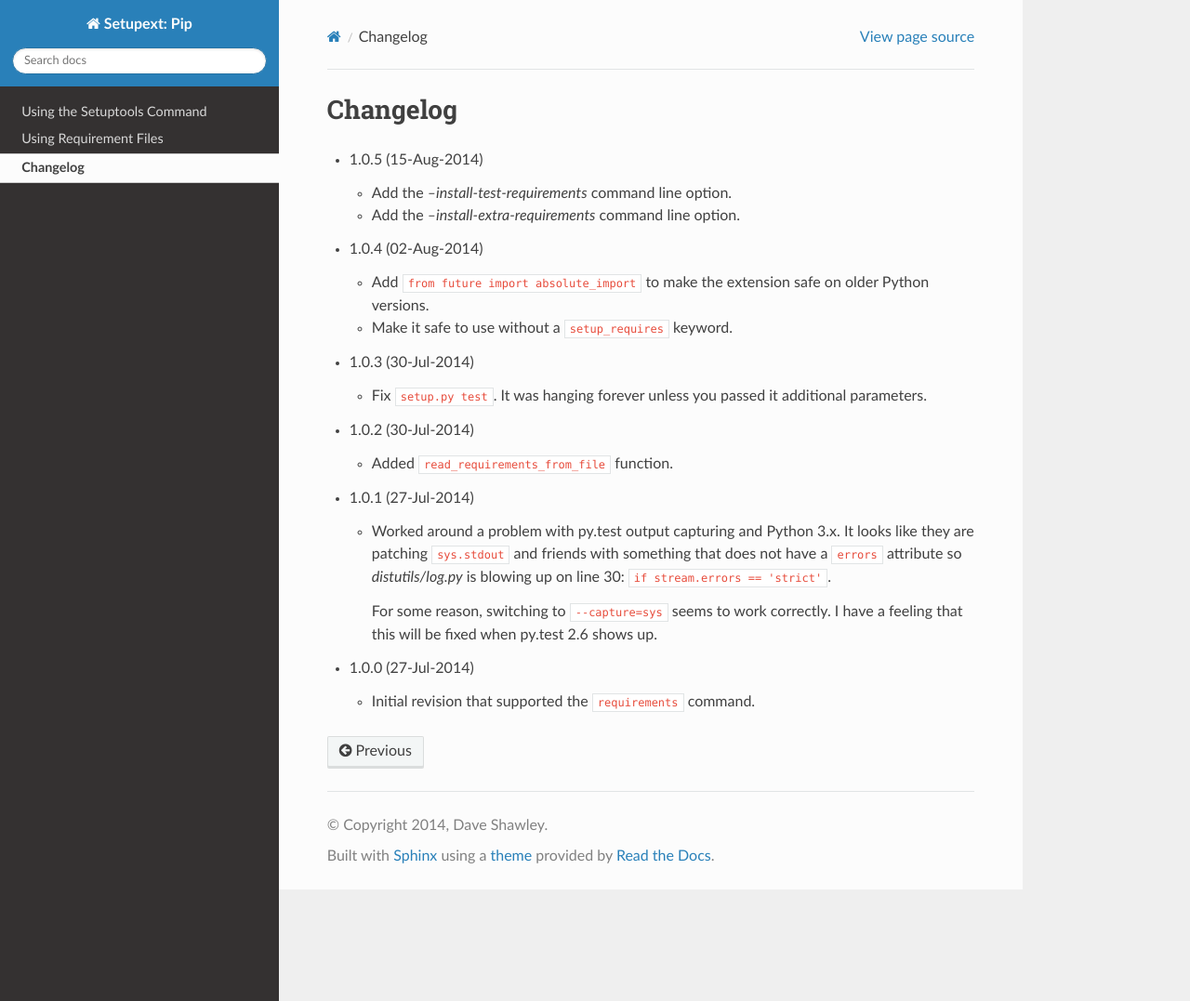
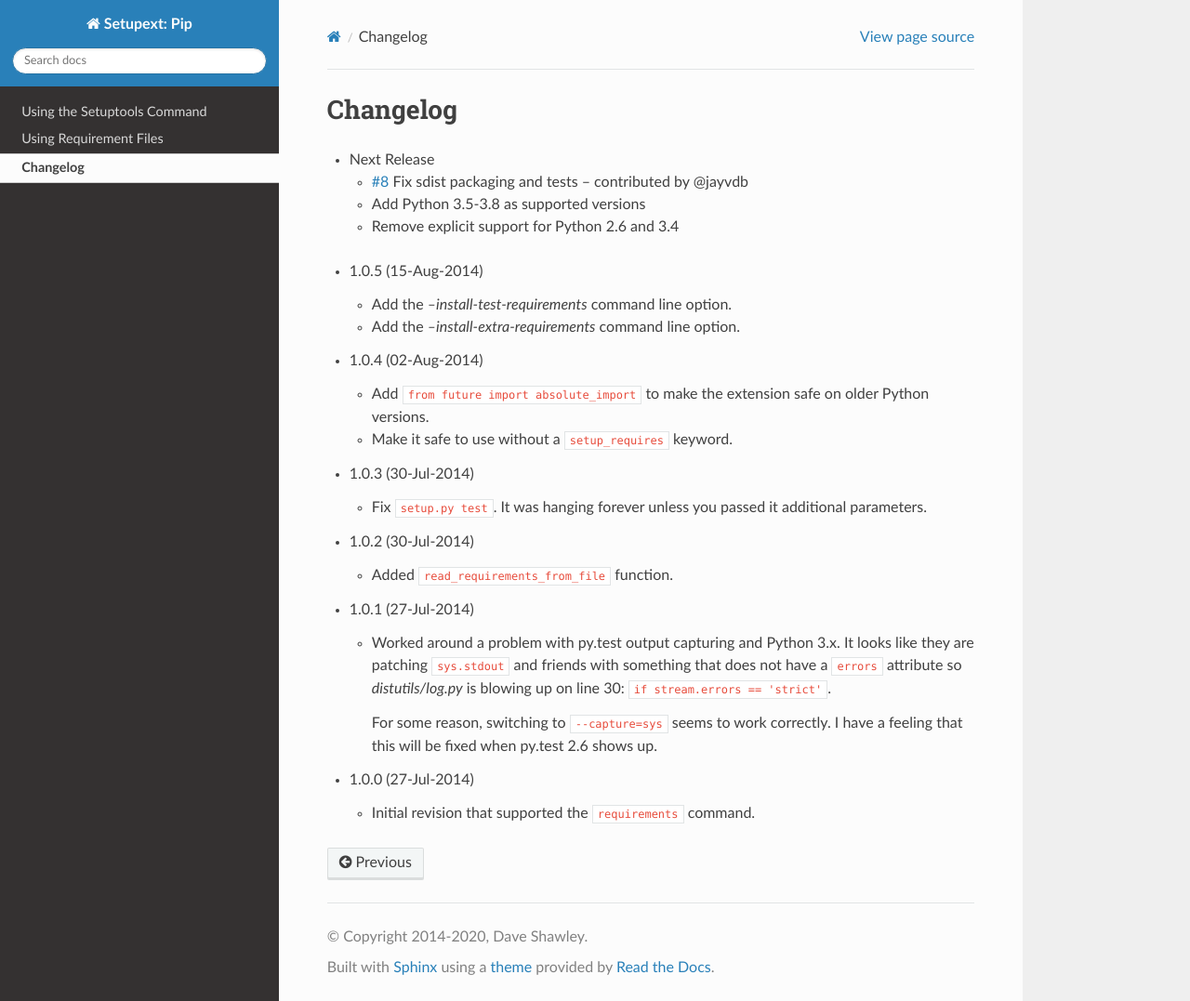
Before and after one commit to dave-shawley/setupext-pip, a Sphinx documentation site: the page built from doc/changelog.rst, in a window 1280 px wide and 1077 px high. Shown: the whole window at 93% size. Built offline with Sphinx 7.4.7 and the Read the Docs theme 2.0.0, drawn with Linux system fonts in a browser that asks for light colours; the version number could not be read and is left out.

Commit message:
Update changelog

```diff
--- a/doc/changelog.rst
+++ b/doc/changelog.rst
@@ -1,5 +1,13 @@
 Changelog
 ---------
+
+* Next Release
+
+  - `#8`_ Fix sdist packaging and tests -- contributed by @jayvdb
+  - Add Python 3.5-3.8 as supported versions
+  - Remove explicit support for Python 2.6 and 3.4
+
+.. _#8: https://github.com/dave-shawley/setupext-pip/pull/8
 
 * 1.0.5 (15-Aug-2014)
 
--- a/doc/conf.py
+++ b/doc/conf.py
@@ -7,7 +7,7 @@ from setupext import pip
 
 
 project = 'Setupext: Pip'
-copyright = '2014, Dave Shawley'
+copyright = '2014-2020, Dave Shawley'
 version = pip.__version__
 release = pip.__version__
 
```
